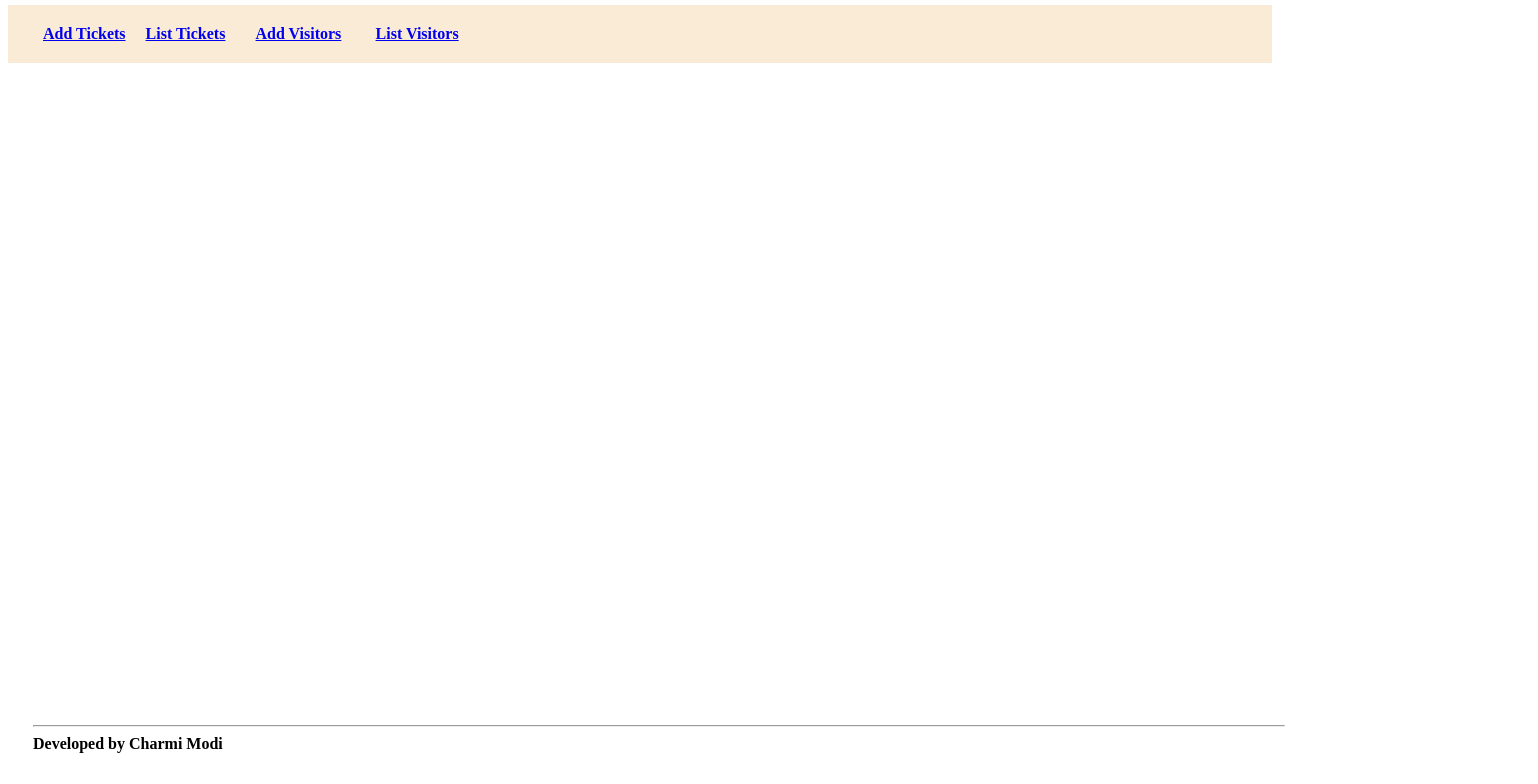
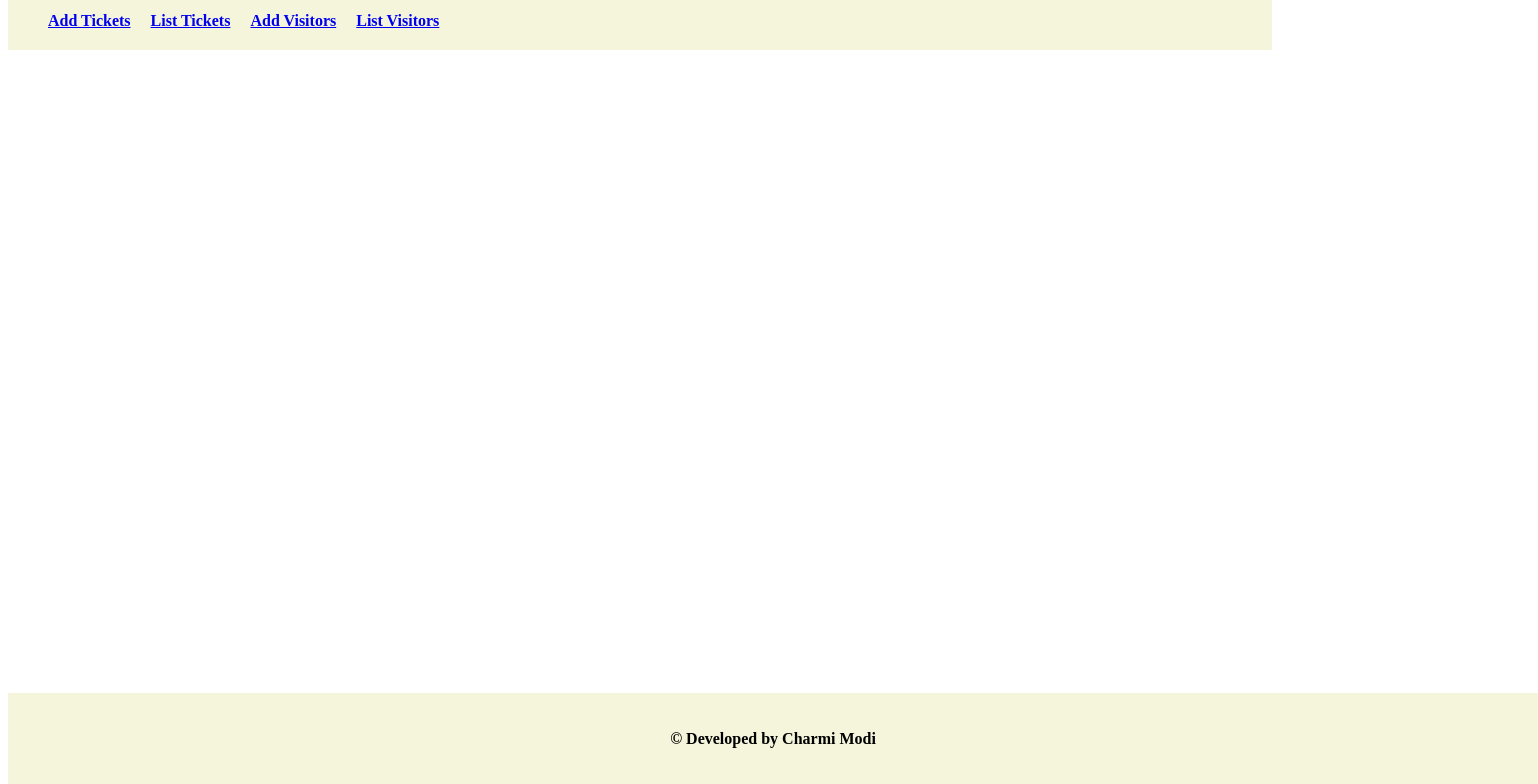
Before and after one commit to charmimodi556/ticket-angular, an Angular app: page / in a window 1280 px wide. Shown: the part 16-800 px from the top of the page, 1538 px wide, since content can reach past the window. Built offline with nearby package versions, Linux system fonts and the light colour scheme.

Commit message:
Updated css for Header & Footer

```diff
--- a/src/app/footer/footer.component.css
+++ b/src/app/footer/footer.component.css
@@ -1,11 +1,8 @@
-body{
-    margin: 0;
-  }
-  .footer {
-    position: fixed;
-    overflow: hidden;
-    right: 0;
-    bottom: 0;
-    left: 0;
-    z-index: 9999;
-   }
+div{
+  position:fixed;
+  position:absolute;
+  bottom:0;
+  padding: 15px;
+  background-color: beige;
+  width: 1500px;
+}
--- a/src/app/footer/footer.component.html
+++ b/src/app/footer/footer.component.html
@@ -1,2 +1,3 @@
-<h4 style="margin-left: 15px; position:fixed; bottom:0;  padding: 10px;">
-     <hr style="width: 1250px;">Developed by Charmi Modi</h4>
+<div>
+     <h4 style="text-align: center;">© Developed by Charmi Modi</h4>
+</div>
--- a/src/app/header/header.component.css
+++ b/src/app/header/header.component.css
@@ -0,0 +1,9 @@
+a{
+    margin-left: 20px;
+}
+
+h4{
+    background-color:beige;
+    padding: 20px;
+    margin-top: 0px;
+}
--- a/src/app/header/header.component.html
+++ b/src/app/header/header.component.html
@@ -1,6 +1,6 @@
-
-<h4 style="background-color:antiquewhite; padding: 20px"><a style="margin-left: 15px;" href="http://localhost:4200/ticketregister">Add Tickets</a>
-    <a style="margin-left: 20px; position:absolute;" href="http://localhost:4200/delete">List Tickets</a>
-    <a style="margin-left: 130px; position:absolute;" href="http://localhost:4200/addvisitors">Add Visitors</a>
-    <a style="margin-left: 250px; position:absolute;" href="http://localhost:4200/listvisitors">List Visitors</a>
+<h4>
+    <a href="http://localhost:4200/ticketregister">Add Tickets</a>
+    <a href="http://localhost:4200/delete">List Tickets</a>
+    <a href="http://localhost:4200/addvisitors">Add Visitors</a>
+    <a href="http://localhost:4200/listvisitors">List Visitors</a>
 </h4>
--- a/src/app/ticket/ticket.component.css
+++ b/src/app/ticket/ticket.component.css
@@ -1,11 +1,11 @@
 
 body {
-    padding-top:50px;
+    padding-top:30px;
 }
 fieldset {
     border: thin solid #ccc;
     border-radius: 4px;
-    padding: 20px;
+    padding: 50px;
     padding-left: 40px;
     background: #fbfbfb;
 }
--- a/src/app/visitors/visitors.component.css
+++ b/src/app/visitors/visitors.component.css
@@ -5,7 +5,7 @@ body {
 fieldset {
     border: thin solid #ccc;
     border-radius: 4px;
-    padding: 80px;
+    padding: 50px;
     padding-left: 40px;
     background: #fbfbfb;
 }
```
